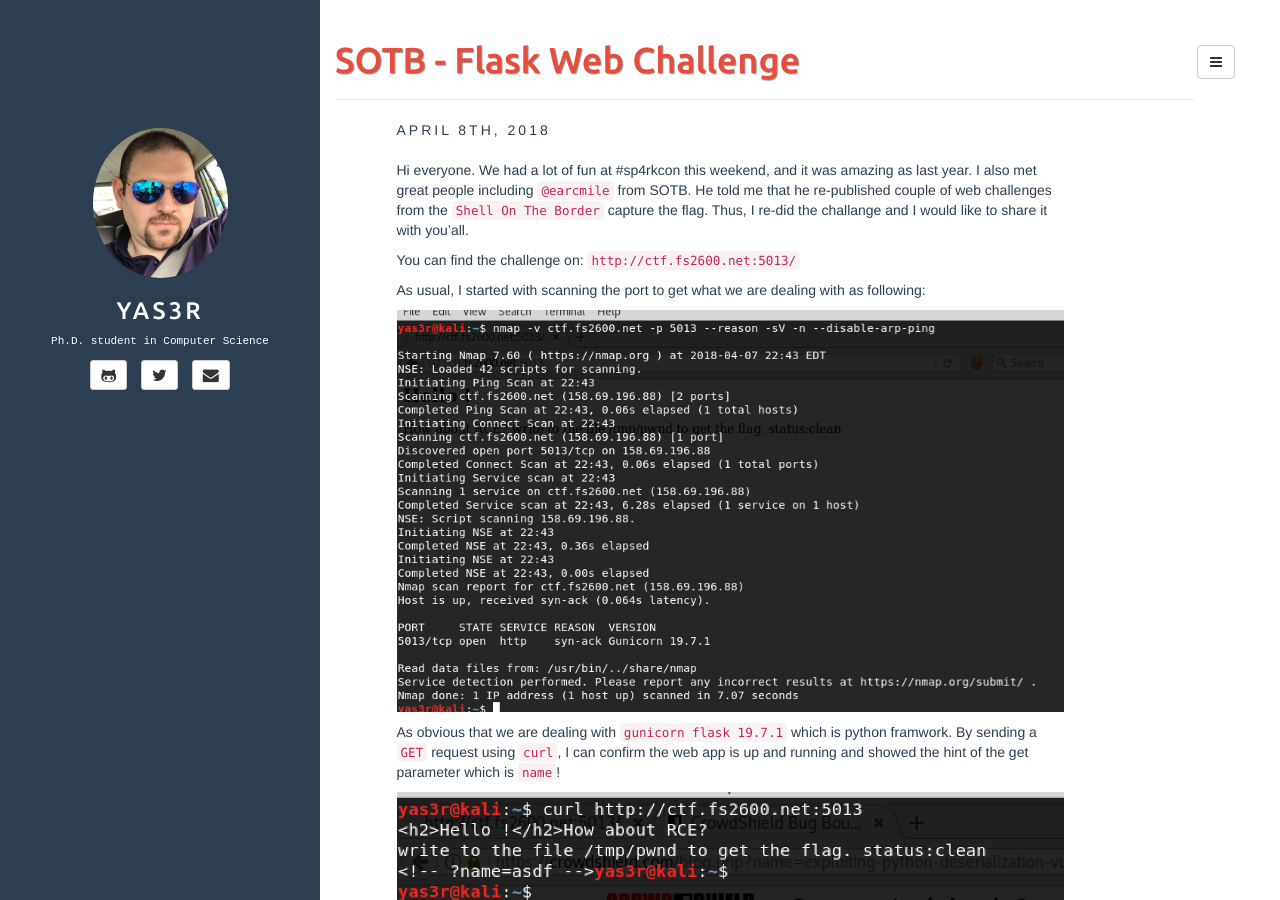
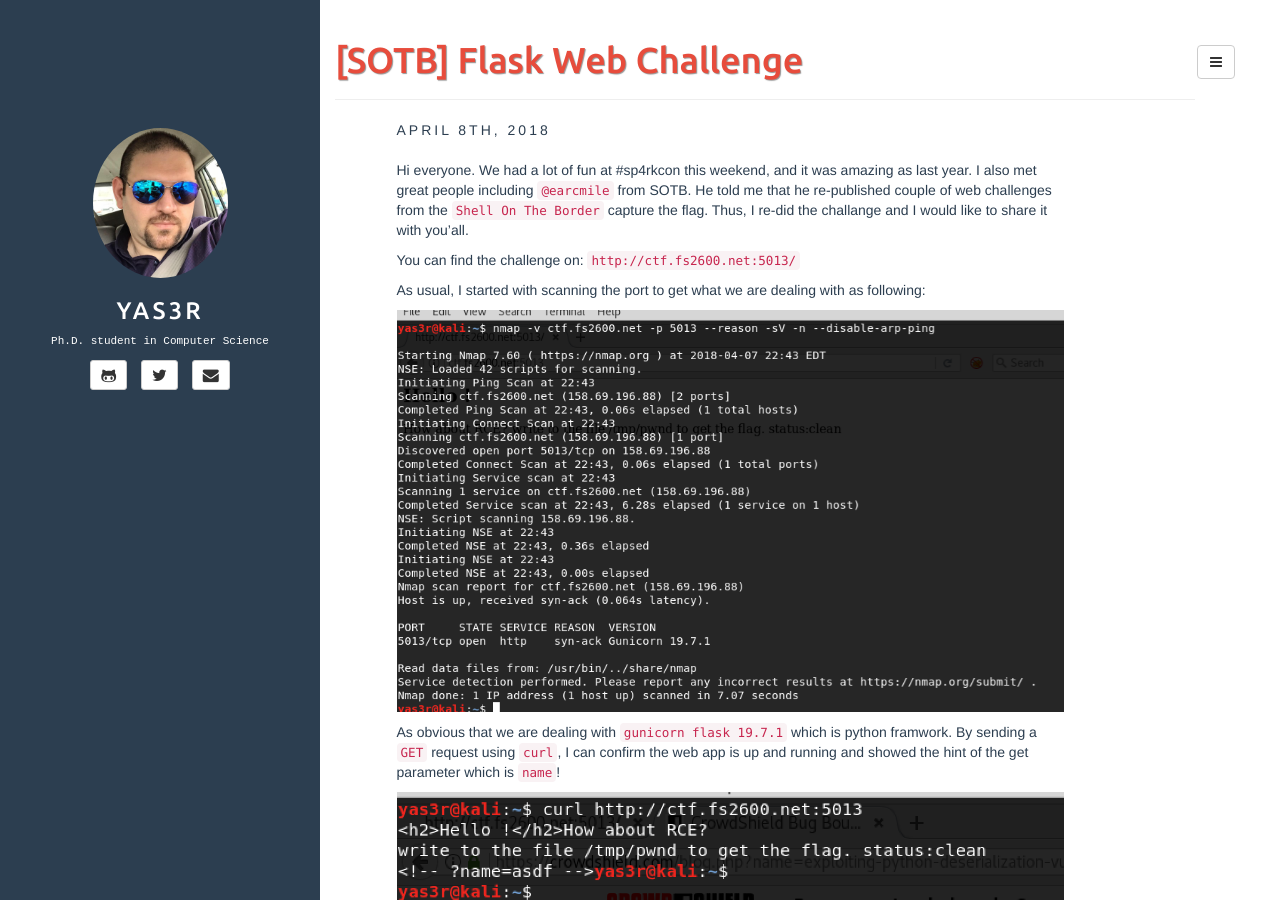
Before and after one commit to yaserfaraj/yaserfaraj.github.io, a Jekyll site: the page built from _posts/2018-04-08-SOTB-Flask-Web-Challenge.md, in a window 1280 px wide and 900 px high. Built offline with Jekyll 4.4.1, drawn with Linux system fonts in a browser that asks for light colours.

```diff
--- a/_posts/2018-04-08-SOTB-Flask-Web-Challenge.md
+++ b/_posts/2018-04-08-SOTB-Flask-Web-Challenge.md
@@ -1,7 +1,7 @@
 ---
 layout: post
 cover: True
-title: "SOTB - Flask Web Challenge "
+title: "[SOTB] Flask Web Challenge "
 date:   2018-04-08 12:00:00
 tags: CTF SOTB ITsecurity Web-Hacking
 categories: 'CTF'
```
